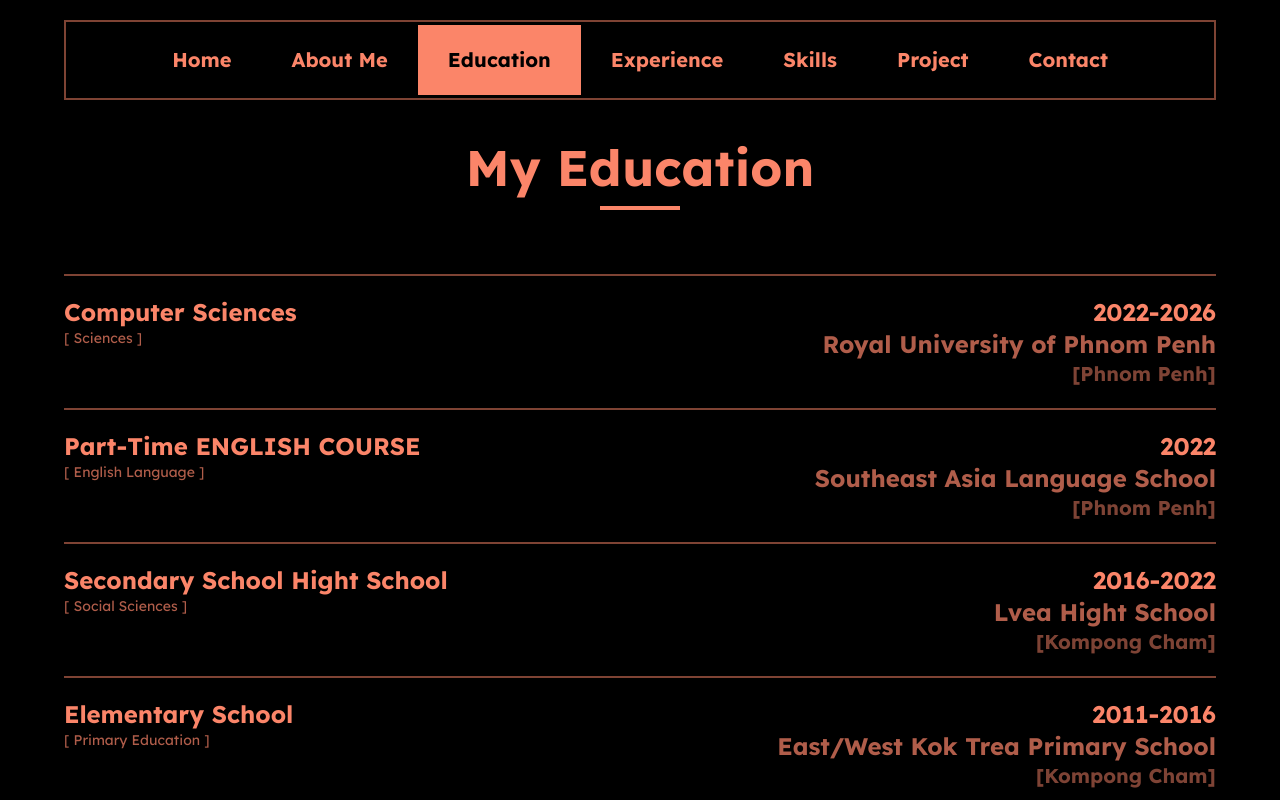
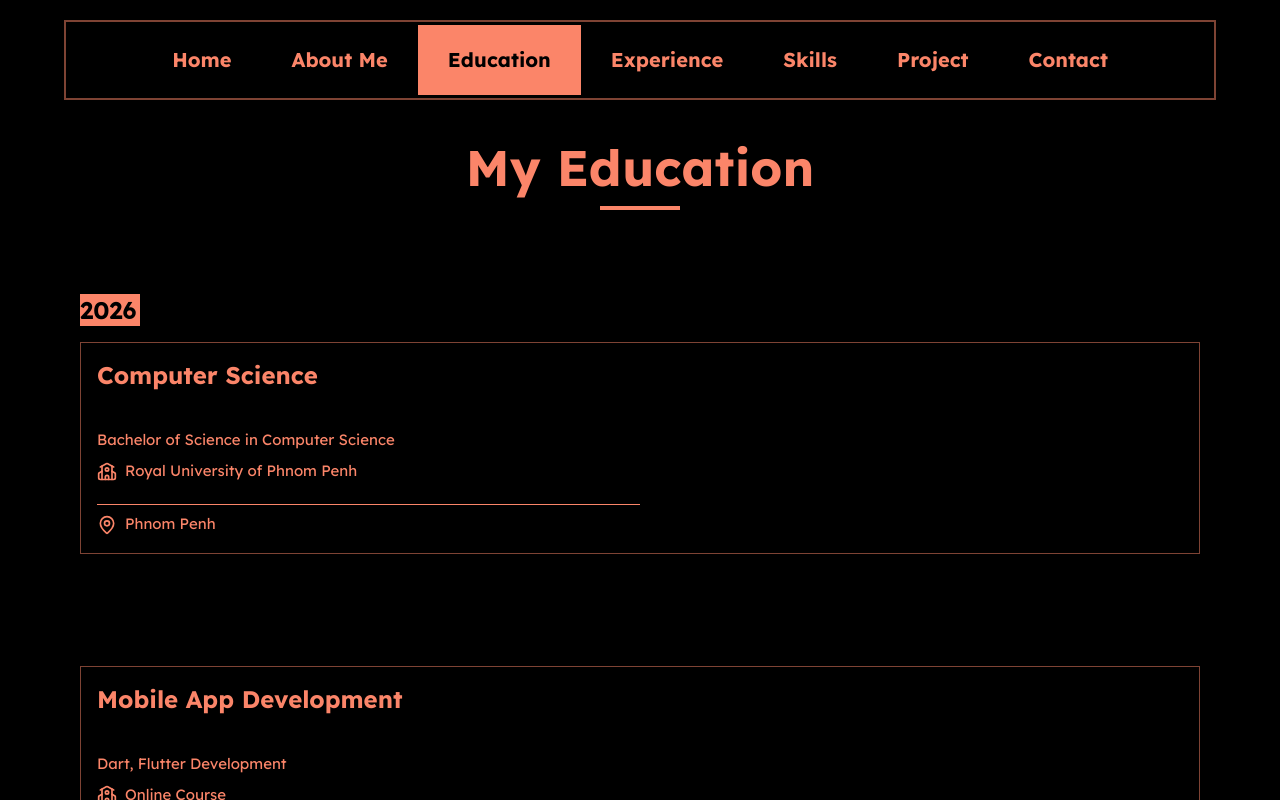
Before and after one commit to RosaNova/sunrise_portfolio, a React (Vite) app: page /education in a window 1280 px wide. Shown: the top 800 px of the page. Built offline with nearby package versions, Linux system fonts and the light colour scheme; a web font is replaced by a local one.

Commit message:
update (Education

```diff
--- a/package.json
+++ b/package.json
@@ -18,6 +18,7 @@
     "lucide-react": "^0.562.0",
     "motion": "^12.23.26",
     "react": "^18.3.1",
+    "react-animated-cursor": "^2.11.2",
     "react-dom": "^18.3.1",
     "react-icons": "^5.5.0",
     "react-router-dom": "^7.6.3",
--- a/src/App.jsx
+++ b/src/App.jsx
@@ -4,11 +4,25 @@ import AppRoutes from "@/routes/AppRoutes";
 import "./App.scss";
 import "./index.scss";
 import Navbar from "./components/Navbar";
+import AnimatedCursor from "react-animated-cursor"
 
 const App = () => (
   <BrowserRouter>
-    <Navbar/>
+    <Navbar />
     <AppRoutes />
+    <AnimatedCursor
+      innerSize={8}
+      outerSize={8}
+      color='255, 255, 255'
+      outerAlpha={0.2}
+      innerAlpha={0.8}
+      innerScale={0.7}
+      outerScale={5}
+      clickDistance={300}
+      outerStyle={{
+        border: '1px solid #fb8569'
+      }}
+    />
   </BrowserRouter>
 );
 
--- a/src/Page/Blog.jsx
+++ b/src/Page/Blog.jsx
@@ -1,7 +1,6 @@
 import React from "react";
 import Title from "../components/Title";
 import BlogContainer from "@/components/blog/BlogContainer";
-import Button from "@/components/button/Button";
 
 const Blog = () => {
   return (
--- a/src/Page/Education.jsx
+++ b/src/Page/Education.jsx
@@ -1,28 +1,27 @@
 import React from "react";
 import Title from "../components/Title";
-import EducationGroup from "../components/education/educationGroup";
+import EducationGroupYear from "../components/education/Education-GroupYear";
 import { myEducation } from "@/assets/data/myEducation";
-import { motion} from "framer-motion";
+import { motion } from "framer-motion";
 
 const Education = () => {
   return (
     <div id="education" className="md:pb-[50px] h-auto pt-[100px] bg-black text-[#fb8569]">
       <motion.div
-          initial={{ opacity: 0, y: 50 }}
-          animate={{ opacity: 1, y: 0 }}
+        initial={{ opacity: 0, x: -50 }}
+        animate={{ opacity: 1, x: 0 }}
         transition={{ duration: 0.8 }}
-          className="text-center mb-16"
+        className="text-center mb-10 md:mb-16"
       >
         <Title title={"My Education"} />
         <div className="w-20 h-1 bg-[#fb8569] mt-5 mx-auto" />
       </motion.div>
-      <div className=" w-full h-auto flex flex-col ">
+      <div className=" w-full  justify-start p-5 md:px-[80px] h-auto flex flex-col ">
         {
-           myEducation.map((item , index)=>(
-              <EducationGroup key={index} path={item.path} location={item.location} specialization={item.specialization} year={item.year} school={item.school} />
+          myEducation.map((item, index) => (
+            <EducationGroupYear key={index} year={item.year} educationgroup={item.educationgroup} />
           ))
         }
-
       </div>
     </div>
   );
--- a/src/assets/data/myEducation.js
+++ b/src/assets/data/myEducation.js
@@ -1,6 +1,44 @@
 export const myEducation = [
-    { path : "Sciences" ,  specialization : "Computer Sciences" , year : "2022-2026", school : "Royal University of Phnom Penh", location : "Phnom Penh"},
-    { path : "English Language" ,  specialization : "Part-Time ENGLISH COURSE" , year : "2022", school : "Southeast Asia Language School" , location : "Phnom Penh"},
-    { path : "Social Sciences" ,  specialization : "Secondary School Hight School" , year : "2016-2022", school : "Lvea Hight School" , location : "Kompong Cham"},
-    { path : "Primary Education" ,  specialization : "Elementary School" , year : "2011-2016", school : "East/West Kok Trea Primary School" , location : "Kompong Cham"},
+    {
+        year: 2026,
+        educationgroup: [
+            { path: "Computer Science", specialization: "Bachelor of Science in Computer Science", school: "Royal University of Phnom Penh", location: "Phnom Penh" },
+            { path: "Mobile App Development", specialization: "Dart, Flutter Development", school: "Online Course", location: "Phnom Penh" },
+            { path: "API Security", specialization: "Web Security", school: "Online Course", location: "Phnom Penh" },
+        ]
+    },
+    {
+        year: 2025,
+        educationgroup: [
+            { path: "Back-end Development", specialization: "PHP, Laravel,MySQL, PostgreSQL", school: "ETEC CENTER", location: "Phnom Penh" },
+            { path: "UX/UI Design", specialization: "Learn Using tool Figma to design UI/UX for Mobile App/Web App", school: "Online Course", location: "Phnom Penh" },
+            { path: "C#/ASP.NET", specialization: "C# Concepts and ASP.NET Core (Build API)", school: "Online Course", location: "Phnom Penh" },
+        ]
+    },
+    {
+        year: 2024,
+        educationgroup: [
+            { path: "Web Front-end Development", specialization: "HTML, CSS, JavaScript", school: "ETEC CENTER", location: "Phnom Penh" },
+            { path: "Java/Spring Boot", specialization: "Java Concepts and Spring Boot (Build API)", school: "ETEC CENTER", location: "Phnom Penh" },
+        ]
+    },
+    {
+        year: 2023,
+        educationgroup: [
+            { path: "C/C++", specialization: "Programming Fundamentals (C/C++)", year: "2022-2026", school: "Royal University of Phnom Penh", location: "Phnom Penh" },
+            { path: "English Language", specialization: "Part-Time ENGLISH COURSE", year: "2022", school: "Southeast Asia Language School", location: "Phnom Penh" },
+        ]
+    },
+    {
+        year: 2022,
+        educationgroup: [
+            { path: "Social Sciences", specialization: "Secondary School Hight School", year: "2016-2022", school: "Lvea Hight School", location: "Kompong Cham" },
+        ]
+    },
+    {
+        year: 2016,
+        educationgroup: [
+            { path: "Primary Education", specialization: "Elementary School", year: "2011-2016", school: "East/West Kok Trea Primary School", location: "Kompong Cham" },
+        ]
+    }
 ];
--- /dev/null
+++ b/src/components/education/Education-GroupYear.jsx
@@ -0,0 +1,26 @@
+import EducationGroup from "./educationGroup";
+import { motion } from "framer-motion";
+
+const EducationGroupYear = ({ year, educationgroup }) => {
+    return (
+        <motion.div
+            initial={{ opacity: 0, y: 50 }}
+            animate={{ opacity: 1, y: 0 }}
+            transition={{ duration: 0.8 }} className="w-full pb-10">
+            <h1 className="year bg-[#fb8569] text-black text-start w-[60px]  text-2xl mb-4 font-bold">{year}</h1>
+            <div className="w-full  grid grid-cols-1 gap-5 md:gap-10 lg:gap-20 xl:gap-28 2xl:gap-5 2xl:grid-cols-4  md:justify-start items-start justify-center">
+                {educationgroup.map((education, index) => (
+                    <EducationGroup
+                        key={index}
+                        school={education.school}
+                        specialization={education.specialization}
+                        path={education.path}
+                        location={education.location}
+                    />
+                ))}
+            </div>
+        </motion.div>
+    );
+};
+
+export default EducationGroupYear;
--- a/src/components/education/educationGroup.jsx
+++ b/src/components/education/educationGroup.jsx
@@ -1,33 +1,24 @@
 import React from "react";
-import { motion} from "framer-motion";
+import { motion } from "framer-motion";
+import { School, MapPin } from "lucide-react";
 
 const educationGroup = ({
-  year = "",
   school = "",
   specialization = "",
   path = "",
-  location = ""
+  location = "",
 }) => {
   return (
     <motion.div
-
-              initial={{ opacity: 0, y: 30 }}
-              animate={{ opacity: 1, y: 0 }}
-              transition={{ duration: 0.6, delay: 0.2  }}
-             className="border-t-2 border-[#fb8569]/50 flex justify-between py-5 border-main text-main w-[90%] m-auto">
-      <div className="block-left text-start flex flex-col justify-start items-start">
-        <motion.h1
-            whileHover={{ x: 10 }}
-              transition={{ duration: 0.2 }}
-                  className="md:text-2xl  font-bold">{specialization}</motion.h1>
-        <p className="text-sm text-[#fb8569]/70">[ {path} ]</p>
-      </div>
-      <div className="block-right flex flex-col text-end justify-end items-end">
-        <h1 className="md:text-2xl font-bold">{year}</h1>
-        <h1 className="md:text-2xl font-bold text-[#fb8569]/70">{school}</h1>
-        <h1 className="md:text-xl font-bold text-[#fb8569]/50">[{location}]</h1>
-
-      </div>
+      initial={{ opacity: 0, y: 50 }}
+      animate={{ opacity: 1, y: 0 }}
+      transition={{ duration: 0.8 }}
+      className="w-full border  group hover:border-[#fb8569]/20 duration-300 p-4 border-[#fb8569]/50">
+      <h1 className="text-2xl h-[70px]  group-hover:text-[#fb8569]/60 font-bold">{path}</h1>
+      <p className="text-[15px] group-hover:text-[#fb8569]/50 pb-2">  {specialization}</p>
+      <p className="text-[15px] flex gap-2 group-hover:text-[#fb8569]/50 items-center pb-5"> <School className="w-[20px]" /> {school}</p>
+      <div className="line w-[50%] h-[1px] group-hover:bg-[#fb8569]/50 mb-2 bg-[#fb8569]"></div>
+      <p className="text-[15px] flex gap-2 group-hover:text-[#fb8569]/50 items-center"> < MapPin className="w-[20px]" /> {location}</p>
     </motion.div>
   );
 };
```
Also changed, not shown: 1 other file (tests, documents, lock files or other folders). Lines whose indentation alone changed are shown as unchanged.
